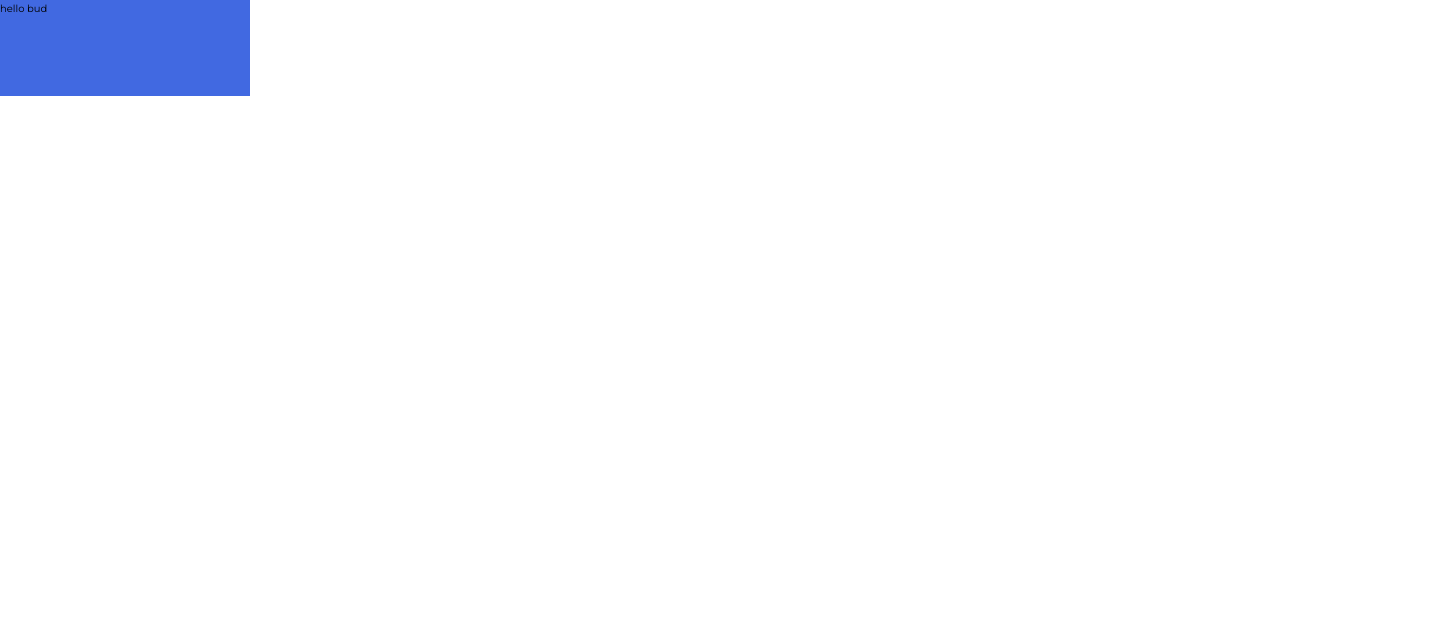
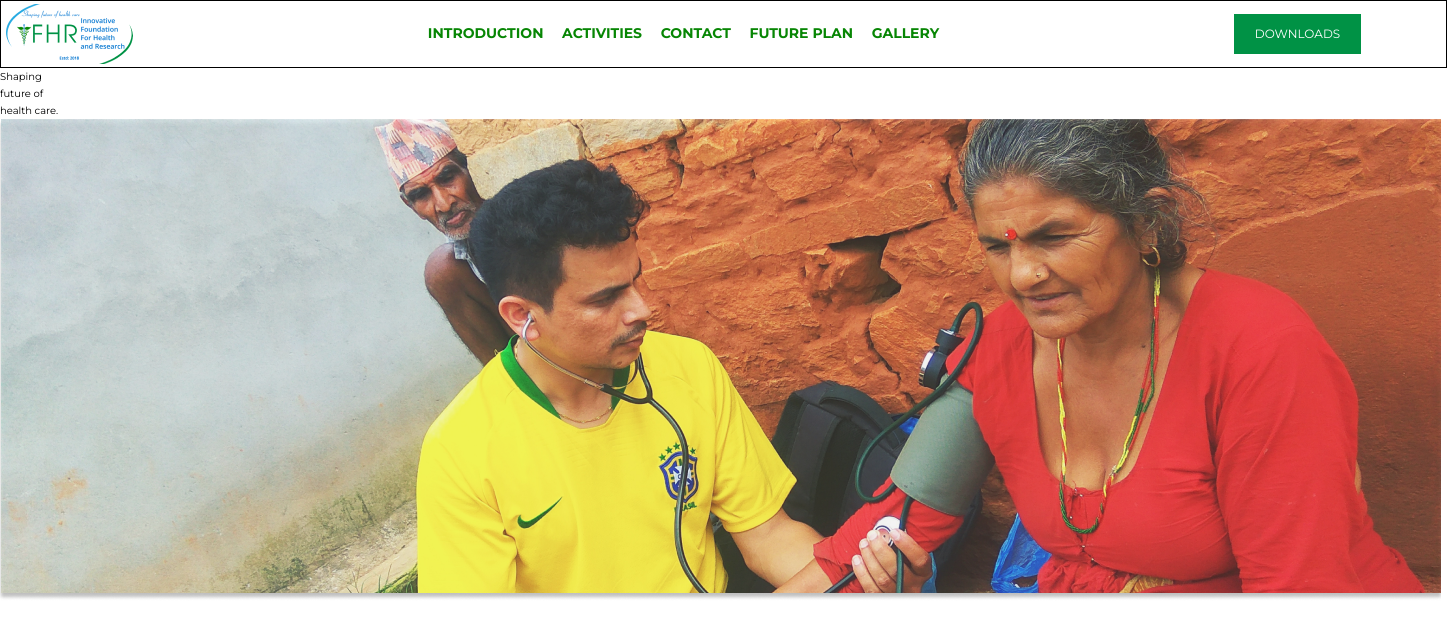
Before and after one commit to imbishalgiri/IFHR, a website: page index.html in a window 1280 px wide. Shown: the whole page, 1447 px wide, since content can reach past the window. Drawn offline with Linux system fonts and the light colour scheme.

Commit message:
non-responsive navbar is almost done

```diff
--- a/index.html
+++ b/index.html
@@ -11,17 +11,24 @@
 <body class="container">
     <!-- NAVBAR AREA -->
     <nav class="navbar">
-        hello bud
-        <div class="navbar__head"></div>
-        <div class="navbar__items"></div>
-        <div class="navbar__btn"></div>
+        <img class="navbar__logo" src="assets/nav-logo.png" alt="navbar-logo-here">
+        <div class="navbar__items">
+            <a href="#" class="navbar__items-1">introduction</a>
+            <a href="#" class="navbar__items-2">activities</a>
+            <a href="#" class="navbar__items-3">contact</a>
+            <a href="#" class="navbar__items-4">future plan</a>
+            <a href="#" class="navbar__items-5">gallery</a>
+        </div>
+        <div class="navbar__btn">downloads</div>
     </nav>
     <!-- END OF NAVBAR -->
 
     <!-- DISPLAY AREA -->
     <main class="main">
         <!-- <img src="#" alt="#" class="main__image"> -->
-        <div class="main__quotation"></div>
+        <div class="main__quotation">Shaping<br>future of<br>health care.</div>
+        <img src="assets/main-image.png" alt="helping out patient" class="main__image">
+        <div class="main__image-overlay"></div>
     </main>
     <!-- END OF DISPLAY AREA -->
 </body>
--- a/scss/layout.scss
+++ b/scss/layout.scss
@@ -1,5 +1,5 @@
 .container {
     display: grid;
     grid-template-columns: 1fr repeat(12, minmax(min-content,6.5rem)) 1fr;
-    grid-template-rows: 9.6rem min-content min-content min-content;
+    grid-template-rows: 6.8rem min-content min-content min-content;
 }
--- a/scss/navbar.scss
+++ b/scss/navbar.scss
@@ -1,3 +1,43 @@
 .navbar {
-    background-color: royalblue;
+    grid-column: 1 / -1;
+    border: 1px solid #000;
+    padding: 5px;
+    display: flex;
+    align-items: center;
+    justify-content: space-between;
+
+    &__items > *{
+        text-decoration: none;
+        margin: .5rem;
+        padding: .3rem;
+        font-family: Montserrat;
+        font-size: 1.4rem;
+        font-weight: 600;
+        color:#078604;
+        text-transform: uppercase;
+        transition: all ease .2s;
+
+    }
+
+    &__items>*:hover {
+        border-bottom: 1.5px solid #078604;
+
+    }
+
+    &__btn {
+        color: #fff;
+        background: #009245;
+        width: 12.7rem;
+        height: 4rem;
+        padding: 2px;
+        display: flex;
+        align-items: center;
+        justify-content: center;
+        font-family: Montserrat;
+        font-size: 1.2rem;
+        text-transform: uppercase;
+        font-weight: 400;
+        margin-right: 8rem;
+    }
+
 }
```
Also changed, not shown: assets/main-image.png (added), assets/nav-logo.png (added), css/styles.css.
